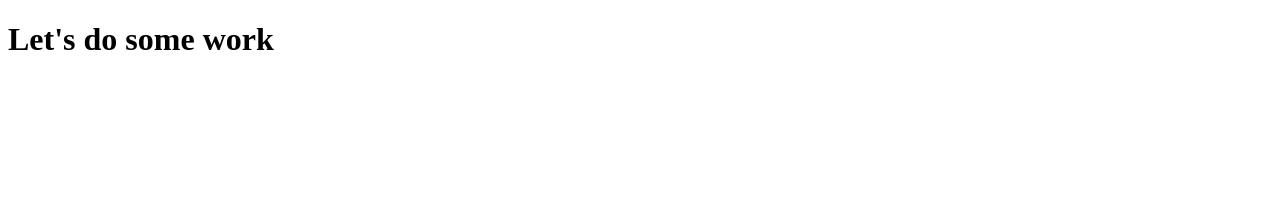
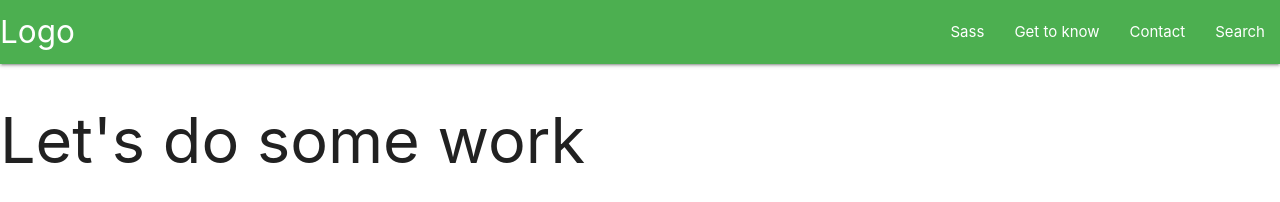
Before and after one commit to martacustura/materialized-test, a plain HTML site: page index.html in a window 1280 px wide. Drawn offline with nearby package versions, Linux system fonts and the light colour scheme.

Commit message:
added navigation bar

```diff
--- a/index.html
+++ b/index.html
@@ -1,12 +1,36 @@
 <!DOCTYPE html>
 <html lang="en">
+
 <head>
     <meta charset="UTF-8">
     <meta name="viewport" content="width=device-width, initial-scale=1.0">
     <meta http-equiv="X-UA-Compatible" content="ie=edge">
     <title>Materilized Test</title>
 </head>
+    <!-- Compiled and minified CSS -->
+    <link rel="stylesheet" href="https://cdnjs.cloudflare.com/ajax/libs/materialize/1.0.0/css/materialize.min.css">
+
+
+
 <body>
+        <nav>
+                <div class="nav-wrapper green">
+                  <a href="#" class="brand-logo">Logo</a>
+                  <ul id="nav-mobile" class="right hide-on-med-and-down">
+                    <li><a href="sass.html">Sass</a></li>
+                    <li><a href="sass.html">Get to know</a></li>
+                    <li><a href="badges.html">Contact</a></li>
+                    <li><a href="collapsible.html">Search</a></li>
+                  </ul>
+                </div>
+              </nav>
+
+
+
     <h1>Let's do some work</h1>
+
+    <!-- Compiled and minified JavaScript -->
+    <script src="https://cdnjs.cloudflare.com/ajax/libs/materialize/1.0.0/js/materialize.min.js"></script>
 </body>
+
 </html>
```
